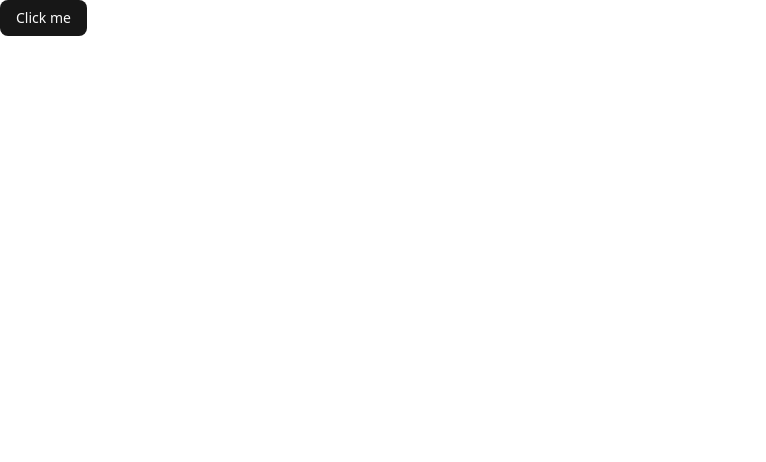
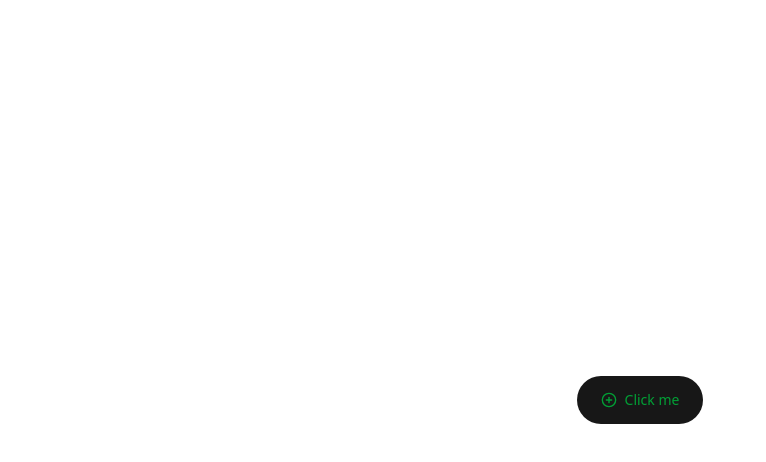
Before and after one commit to ATmilkyway/mock_shadcn, a Next.js app: page / in a window 1280 px wide. Shown: the top 462 px of the page, without its empty margins (0-766 px from the left). Built offline with nearby package versions, Linux system fonts and the light colour scheme.

Commit message:
ShadCN Custom Theming

```diff
--- a/app/globals.css
+++ b/app/globals.css
@@ -44,6 +44,8 @@
   --radius-2xl: calc(var(--radius) + 8px);
   --radius-3xl: calc(var(--radius) + 12px);
   --radius-4xl: calc(var(--radius) + 16px);
+  /* Custom */
+  --color-custom-color: var(--custom-color);
 }
 
 :root {
@@ -79,6 +81,7 @@
   --sidebar-ring: oklch(0.708 0 0);
   --background: oklch(1 0 0);
   --foreground: oklch(0.145 0 0);
+  --custom-color: oklch(0.6 0.2 150);
 }
 
 .dark {
@@ -113,6 +116,7 @@
   --sidebar-accent-foreground: oklch(0.985 0 0);
   --sidebar-border: oklch(1 0 0 / 10%);
   --sidebar-ring: oklch(0.556 0 0);
+  --custom-color: oklch(0.6 0.2 150);
 }
 
 @layer base {
--- a/app/page.tsx
+++ b/app/page.tsx
@@ -1,9 +1,15 @@
-import { Button } from "@/components/ui/button"
+import { Button } from "@/components/ui/button";
+import { CirclePlus } from "lucide-react";
 
-export default function Home() {
+const page = () => {
   return (
-    <div>
-      <Button>Click me</Button>
+    <div className="h-screen flex items-center justify-center">
+      <Button size="xl" className="rounded-full text-custom-color">
+        <CirclePlus />
+        Click me
+      </Button>
     </div>
-  )
-}
+  );
+};
+
+export default page;
--- a/components/ui/button.tsx
+++ b/components/ui/button.tsx
@@ -24,6 +24,7 @@ const buttonVariants = cva(
         default: "h-9 px-4 py-2 has-[>svg]:px-3",
         sm: "h-8 rounded-md gap-1.5 px-3 has-[>svg]:px-2.5",
         lg: "h-10 rounded-md px-6 has-[>svg]:px-4",
+        xl: "h-12 rounded-md px-8 has-[>svg]:px-6",
         icon: "size-9",
         "icon-sm": "size-8",
         "icon-lg": "size-10",
```
